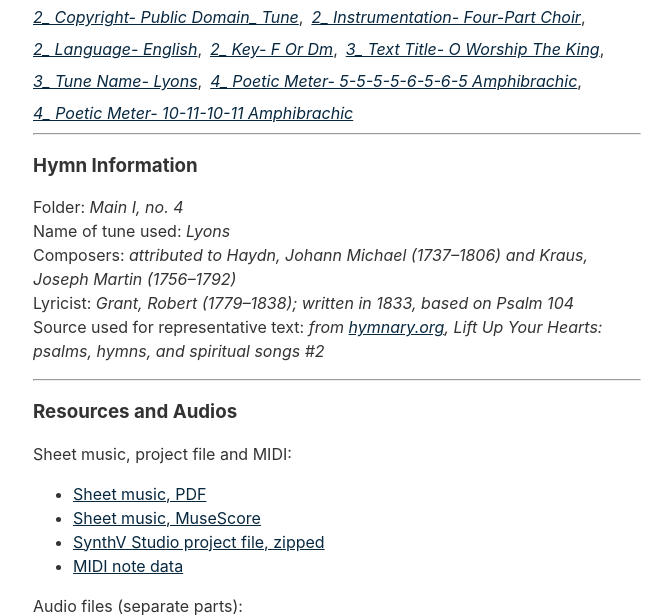
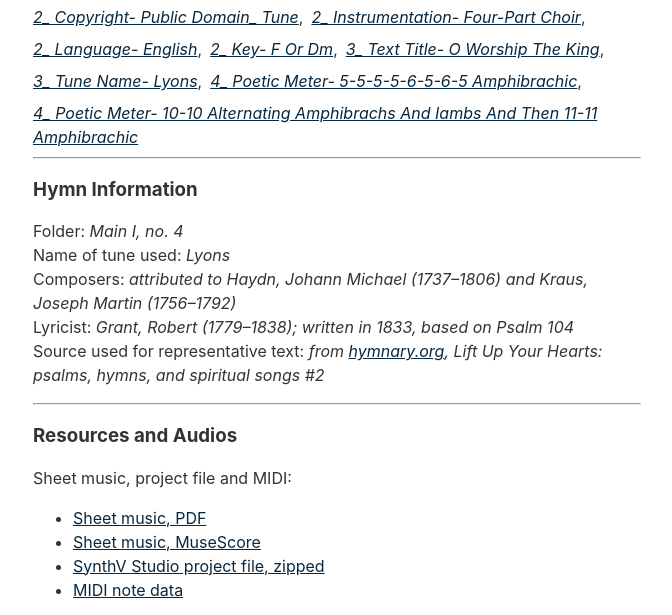
Before and after one commit to choralakari/choralakari-archive-11ty, an Eleventy site: page content/blog/o_worship_the_king/o_worship_the_king.md in a window 1280 px wide. Shown: the part 182-797 px from the top of the page, without its empty margins (303-975 px from the left). Built offline with nearby package versions, Linux system fonts and the light colour scheme; Eleventy itself is replaced by a stand-in of ours; files that its build step writes are made by us from their sources; what @zachleat/heading-anchors, zod-validation-error would draw is missing.

Commit message:
Correction of tag/s

```diff
--- a/content/blog/o_worship_the_king/o_worship_the_king.md
+++ b/content/blog/o_worship_the_king/o_worship_the_king.md
@@ -12,7 +12,7 @@ tags:
   - 3_ text title- o worship the king
   - 3_ tune name- lyons
   - 4_ poetic meter- 5-5-5-5-6-5-6-5 amphibrachic
-  - 4_ poetic meter- 10-11-10-11 amphibrachic
+  - 4_ poetic meter- 10-10 alternating amphibrachs and iambs and then 11-11 amphibrachic
 
 ---
 
```
